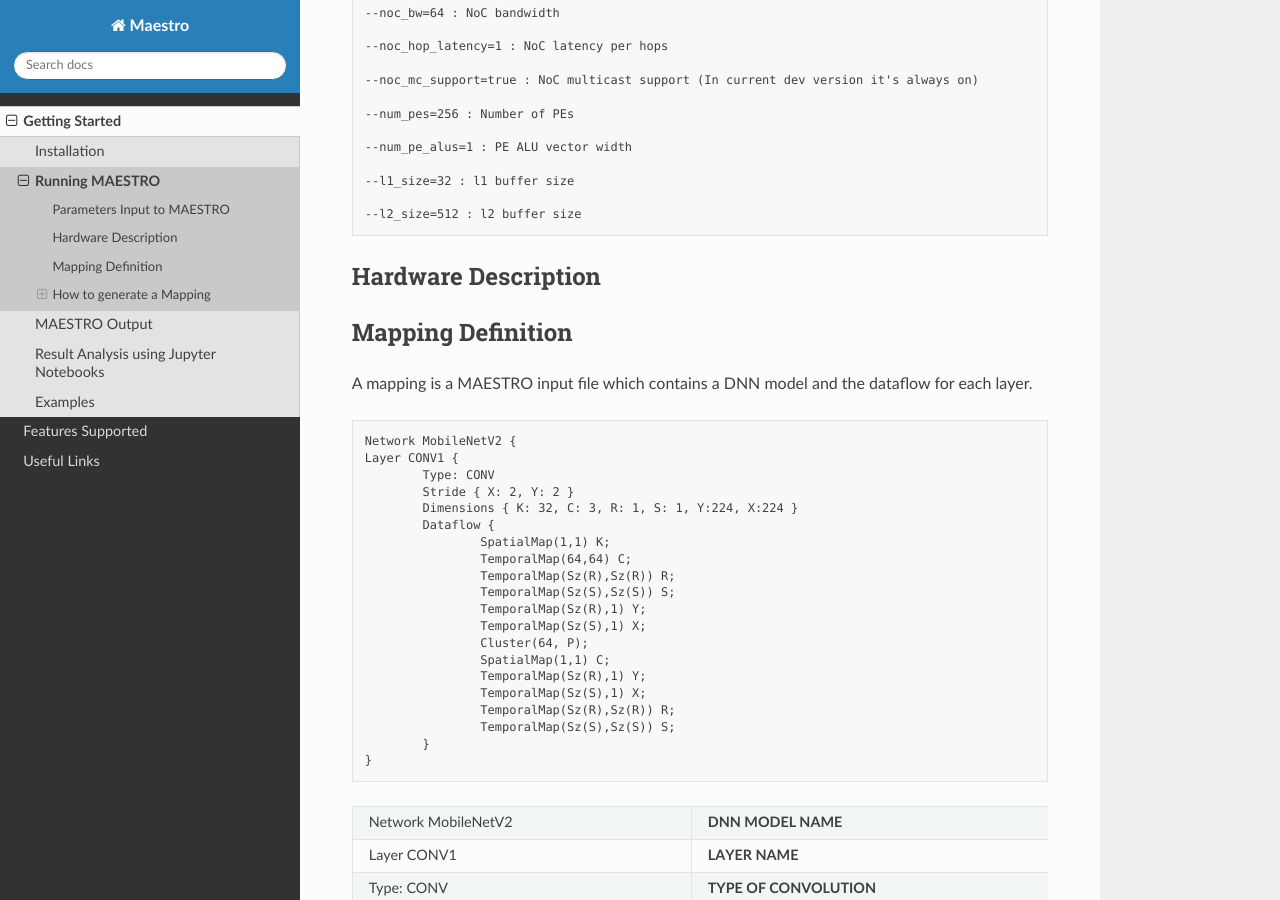
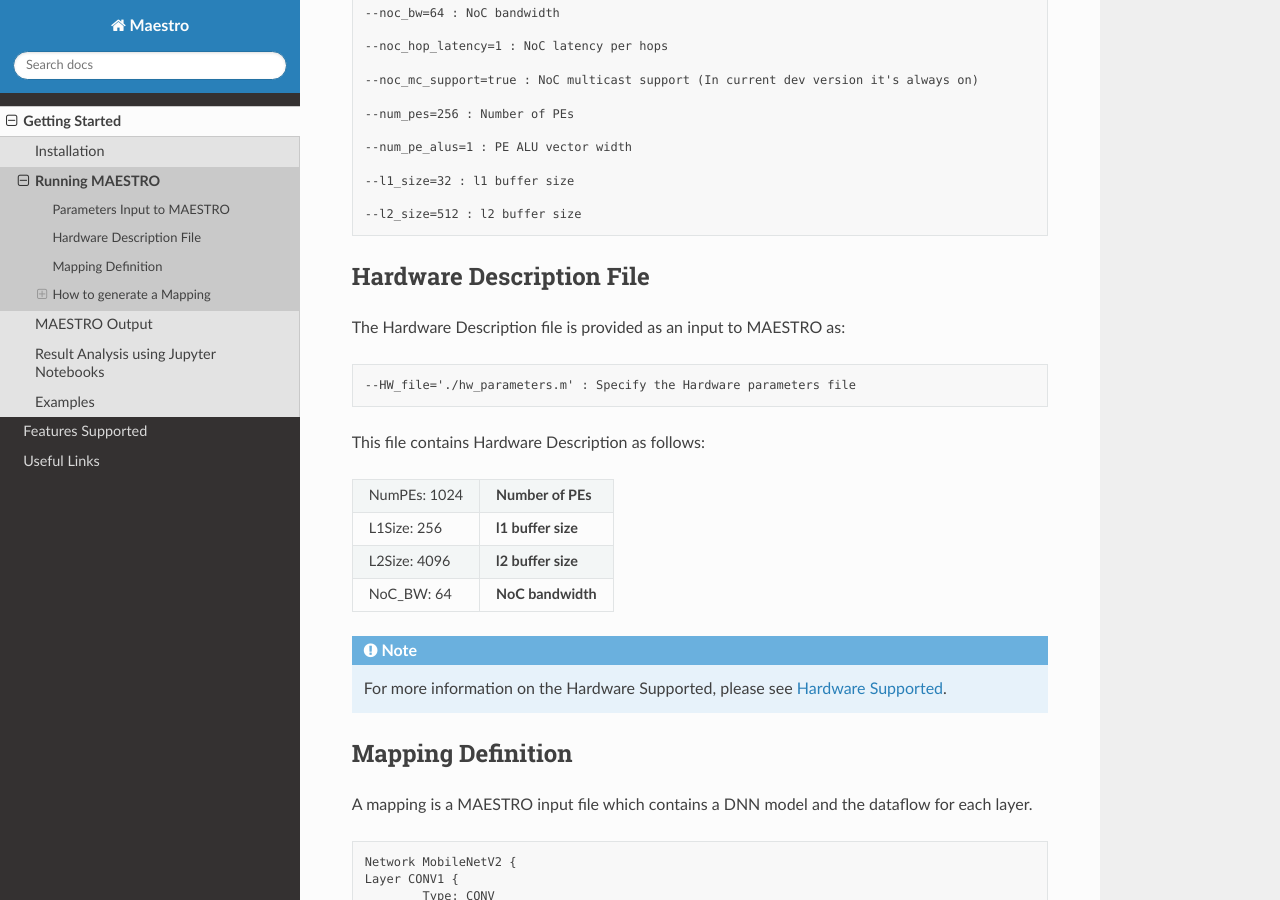
Before and after one commit to ghjeong12/maestro-docs, a Sphinx documentation site: the page built from docs/source/tutorials/running_maestro.rst, in a window 1280 px wide and 900 px high, scrolled down 392 px. Built offline with Sphinx 7.4.7 and the Read the Docs theme 2.0.0, drawn with Linux system fonts in a browser that asks for light colours.

Commit message:
added hw_file description

```diff
--- a/docs/source/tutorials/running_maestro.rst
+++ b/docs/source/tutorials/running_maestro.rst
@@ -37,10 +37,28 @@
 
 .. _Hardware Description:
 
-Hardware Description
----------------------
+Hardware Description File
+--------------------------
+
+The Hardware Description file is provided as an input to MAESTRO as:
+
+.. code-block:: none
+
+	--HW_file='./hw_parameters.m' : Specify the Hardware parameters file
+
+This file contains Hardware Description as follows:
 
 
+===============  ======================
+NumPEs: 1024     **Number of PEs**
+L1Size: 256	     **l1 buffer size**
+L2Size: 4096     **l2 buffer size**
+NoC_BW: 64       **NoC bandwidth**
+===============  ======================
+
+.. note::
+   For more information on the Hardware Supported, please see
+   :ref:`Hardware Supported`.
 
 .. _Mapping Definition:
 
```
